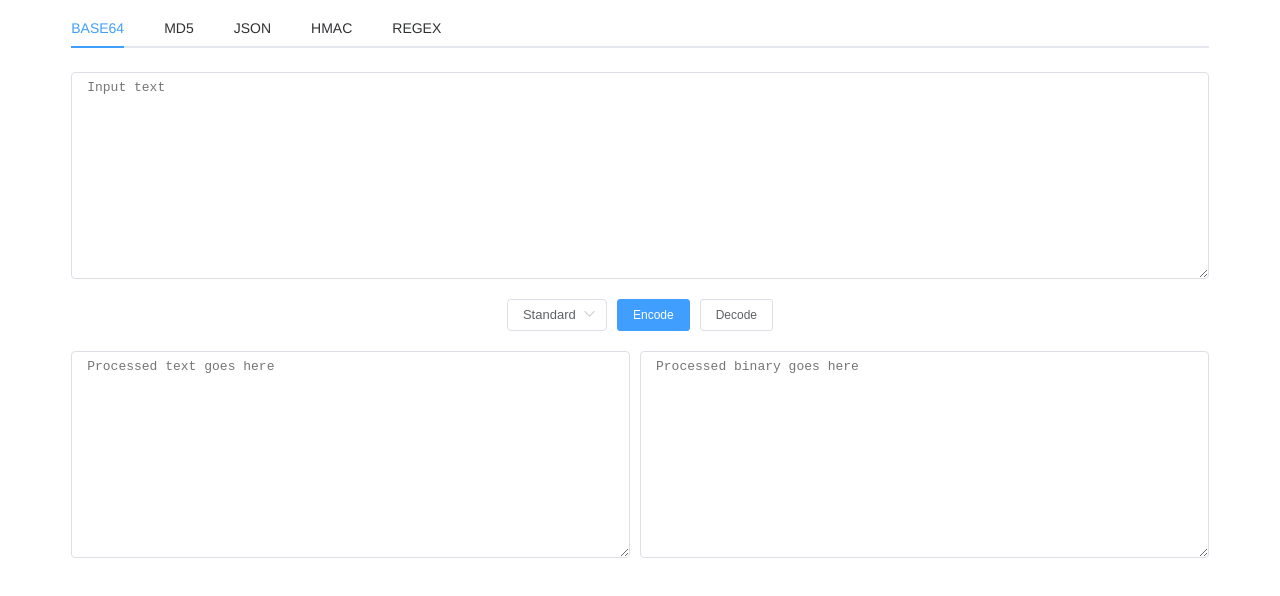
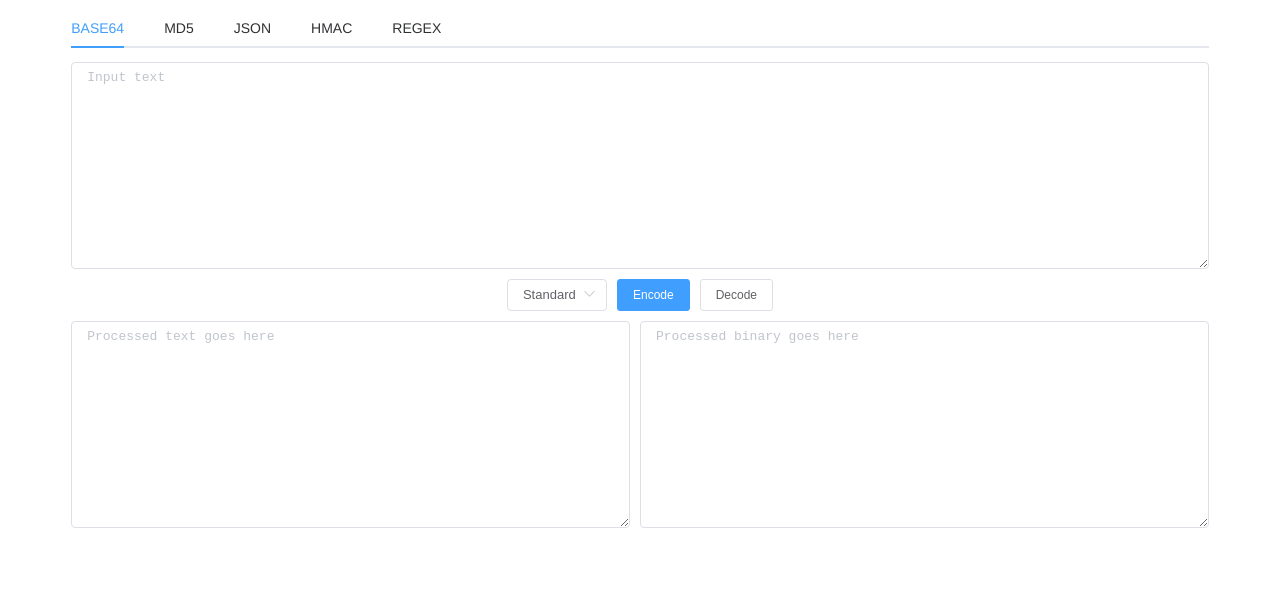
Before and after one commit to snowie2000/crypto-lab-spa, a Vue app: page /#/base64 in a window 1280 px wide. Shown: the top 596 px of the page. Built offline with nearby package versions, Linux system fonts and the light colour scheme.

Commit message:
works with non-utf8 encode in base64

```diff
--- a/src/components/CBase64.vue
+++ b/src/components/CBase64.vue
@@ -1,6 +1,6 @@
 <template>
   <div>
-    <textarea class="ele" rows="10" placeholder="Input text" v-model="text" spellcheck="false" autocomplete="off"></textarea>
+    <el-input type="textarea" class="ele" rows="10" placeholder="Input text" v-model="text" spellcheck="false" autocomplete="off"></el-input>
     <div class="text-centered" id="op-row">
       <el-select v-model="encodetype" style="width: 110px; padding-right: 10px">
         <el-option value=1 label="Standard"></el-option>
@@ -10,8 +10,8 @@
       <el-button type="secondary" @click="decodeText">Decode</el-button>
     </div>
     <div>
-      <textarea id="output-left" class="ele"  rows="10" placeholder="Processed text goes here" :value="output" readonly></textarea>
-      <textarea id="output-right" class="ele" rows="10" placeholder="Processed binary goes here" :value="binOutput" readonly></textarea>
+      <div id="output-left"><el-input type="textarea" class="ele"  rows="10" placeholder="Processed text goes here" :value="output"></el-input></div>
+      <div id="output-right"><el-input type="textarea" class="ele" rows="10" placeholder="Processed binary goes here" :value="binOutput"></el-input></div>
     </div>
   </div>
 </template>
@@ -19,6 +19,7 @@
 <script>
 import base64 from "crypto-js/enc-base64"
 import utf8 from "crypto-js/enc-utf8"
+import latin1 from "crypto-js/enc-latin1"
 import hex from "crypto-js/enc-hex"
 
 export default {
@@ -31,10 +32,23 @@ export default {
       return hex
     },
     encodeText() {
+      let ptext = null
+      try {
+        try {
+          ptext = utf8.parse(this.text)
+        } catch {
+          ptext = latin1.parse(this.text)
+        }
         if (this.encodetype === "1") {
-        this.output = base64.stringify(utf8.parse(this.text))
+          this.output = base64.stringify(ptext)
         } else {
-        this.output = base64.stringify(utf8.parse(this.text)).replaceAll("+", "-").replaceAll("/", "_")
+          this.output = base64.stringify(ptext).replaceAll("+", "-").replaceAll("/", "_")
+        }
+      } catch (e) {
+        this.$message({
+          message: e.message,
+          type: "warning"
+        })
       }
     },
     decodeText() {
@@ -45,8 +59,12 @@ export default {
         } else {
           binary = base64.parse(this.text.replaceAll("-", "+").replaceAll("_", "/"))
         }
+        this.binOutput = this.beautifyHex(hex.stringify(binary))
+        try {
           this.output = utf8.stringify(binary)
-        this.binOutput = this.beautifyHex(hex.stringify(binary))
+        } catch {
+          this.output = latin1.stringify(binary)
+        }
       } catch (e) {
         this.$message({
           message: e.message,
@@ -68,21 +86,24 @@ export default {
 
 <style scoped lang="less">
   #op-row {
-    margin: 20px 0 10px 0;
+    margin: 10px 0;
   }
-  textarea {
-    margin-top: 10px;
-  }
-  @media screen and (min-width: 900px) {
-    #output-right {
+
+  /deep/ #output-right {
     display: inline-block;
     width: 50%;
     vertical-align: top;
+    @media screen and (max-width: 900px) {
+      margin-top: 10px;
+      width: 100%;
     }
-    #output-left {
+  }
+  /deep/ #output-left {
     display: inline-block;
     width: calc(50% - 10px);
     margin-right: 10px;
+    @media screen and (max-width: 900px) {
+      width: 100%;
     }
   }
 </style>
--- a/src/components/CRegex.vue
+++ b/src/components/CRegex.vue
@@ -294,6 +294,10 @@ textarea {
   background: transparent !important;
   font-family: Monospaced, Consolas, monospace;
   font-size: 13px;
+
+  &::placeholder {
+    color: #C1C5CD;
+  }
 }
 
 .container {
--- a/vue.config.js
+++ b/vue.config.js
@@ -21,7 +21,9 @@ module.exports = {
                 short_name: 'CryptoWS',
                 description: 'A Handy crypto lab on your palm!',
                 background_color: '#ffffff',
-                ios: true,
+                ios: {
+                    'apple-mobile-web-app-status-bar-style': "black-translucent"
+                },
                 icons: [
                     {
                         src: path.resolve('public/favicon.png'),
```
Also changed, not shown: src/components/HelloWorld.vue (deleted, +0 -58 lines). Lines whose indentation alone changed are shown as unchanged.
